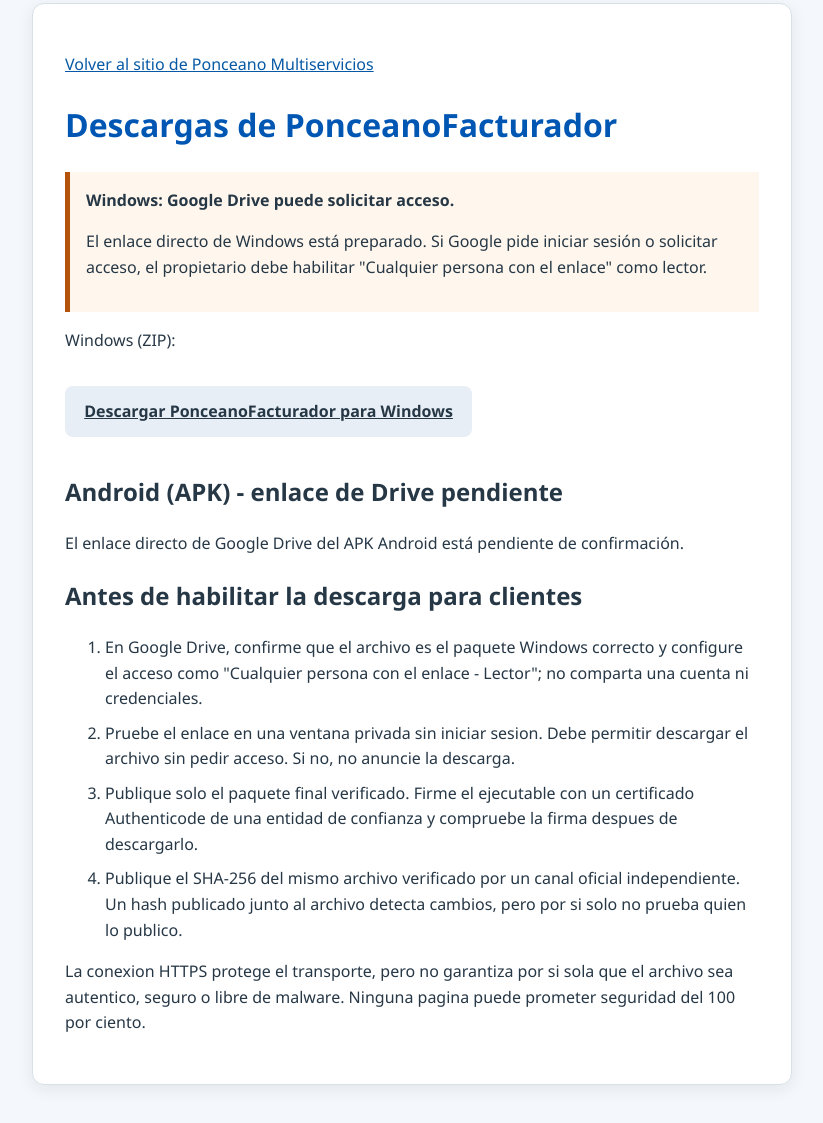
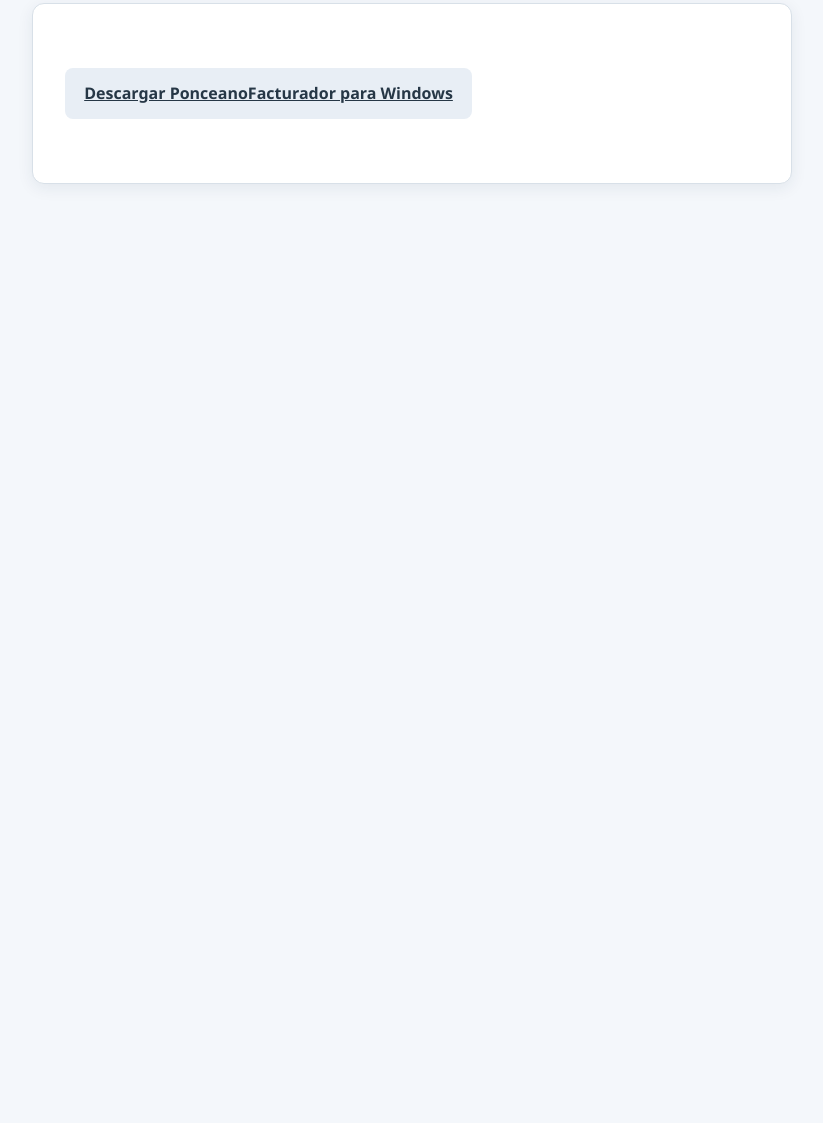
Before and after one commit to ponceano49/ponceanomultiservicios, a plain HTML site: page descargas.html in a window 1280 px wide. Shown: the part 61-1184 px from the top of the page, without its empty margins (228-1051 px from the left). After the commit the page ends 800 px from the top, so only its background shows below. Drawn offline with Linux system fonts and the light colour scheme.

Commit message:
Simplificar página de descargas
Co-authored-by: Copilot <223556219+Copilot@users.noreply.github.com>

```diff
--- a/descargas.html
+++ b/descargas.html
@@ -20,24 +20,7 @@
 </head>
 <body>
 <main>
-    <p><a href="index.html">Volver al sitio de Ponceano Multiservicios</a></p>
-    <h1>Descargas de PonceanoFacturador</h1>
-    <div class="alerta" role="alert">
-        <strong>Windows: Google Drive puede solicitar acceso.</strong>
-        <p>El enlace directo de Windows está preparado. Si Google pide iniciar sesión o solicitar acceso, el propietario debe habilitar "Cualquier persona con el enlace" como lector.</p>
-    </div>
-    <p>Windows (ZIP):</p>
     <p><a class="enlace" href="https://drive.google.com/uc?export=download&amp;id=1jSzLXp1JVaoaH41ShC_QPYT6CEd6_rzN" rel="noopener noreferrer" referrerpolicy="no-referrer">Descargar PonceanoFacturador para Windows</a></p>
-    <h2>Android (APK) - enlace de Drive pendiente</h2>
-    <p>El enlace directo de Google Drive del APK Android está pendiente de confirmación.</p>
-    <h2>Antes de habilitar la descarga para clientes</h2>
-    <ol>
-        <li>En Google Drive, confirme que el archivo es el paquete Windows correcto y configure el acceso como "Cualquier persona con el enlace - Lector"; no comparta una cuenta ni credenciales.</li>
-        <li>Pruebe el enlace en una ventana privada sin iniciar sesion. Debe permitir descargar el archivo sin pedir acceso. Si no, no anuncie la descarga.</li>
-        <li>Publique solo el paquete final verificado. Firme el ejecutable con un certificado Authenticode de una entidad de confianza y compruebe la firma despues de descargarlo.</li>
-        <li>Publique el SHA-256 del mismo archivo verificado por un canal oficial independiente. Un hash publicado junto al archivo detecta cambios, pero por si solo no prueba quien lo publico.</li>
-    </ol>
-    <p>La conexion HTTPS protege el transporte, pero no garantiza por si sola que el archivo sea autentico, seguro o libre de malware. Ninguna pagina puede prometer seguridad del 100 por ciento.</p>
 </main>
 </body>
 </html>
```
